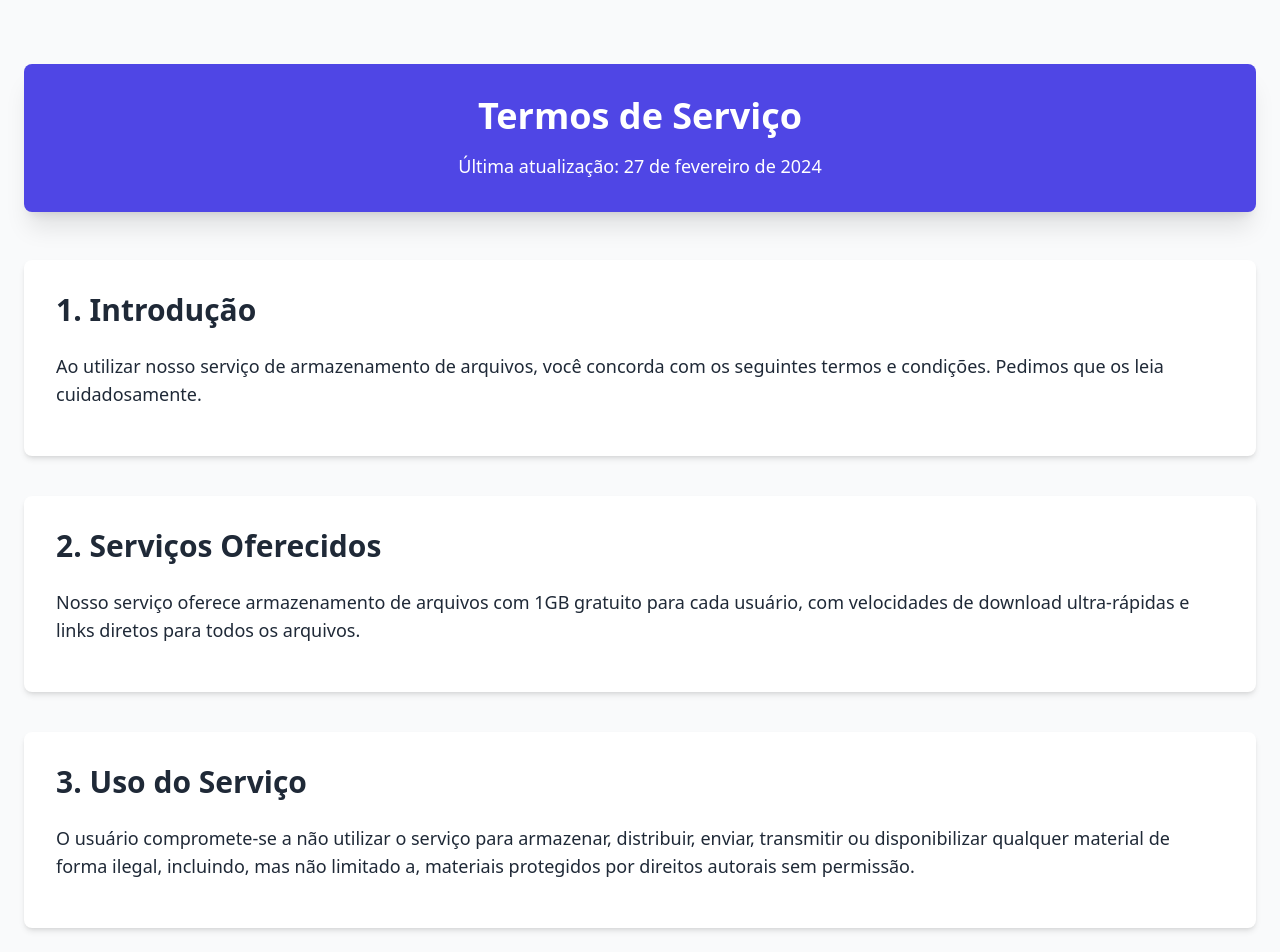
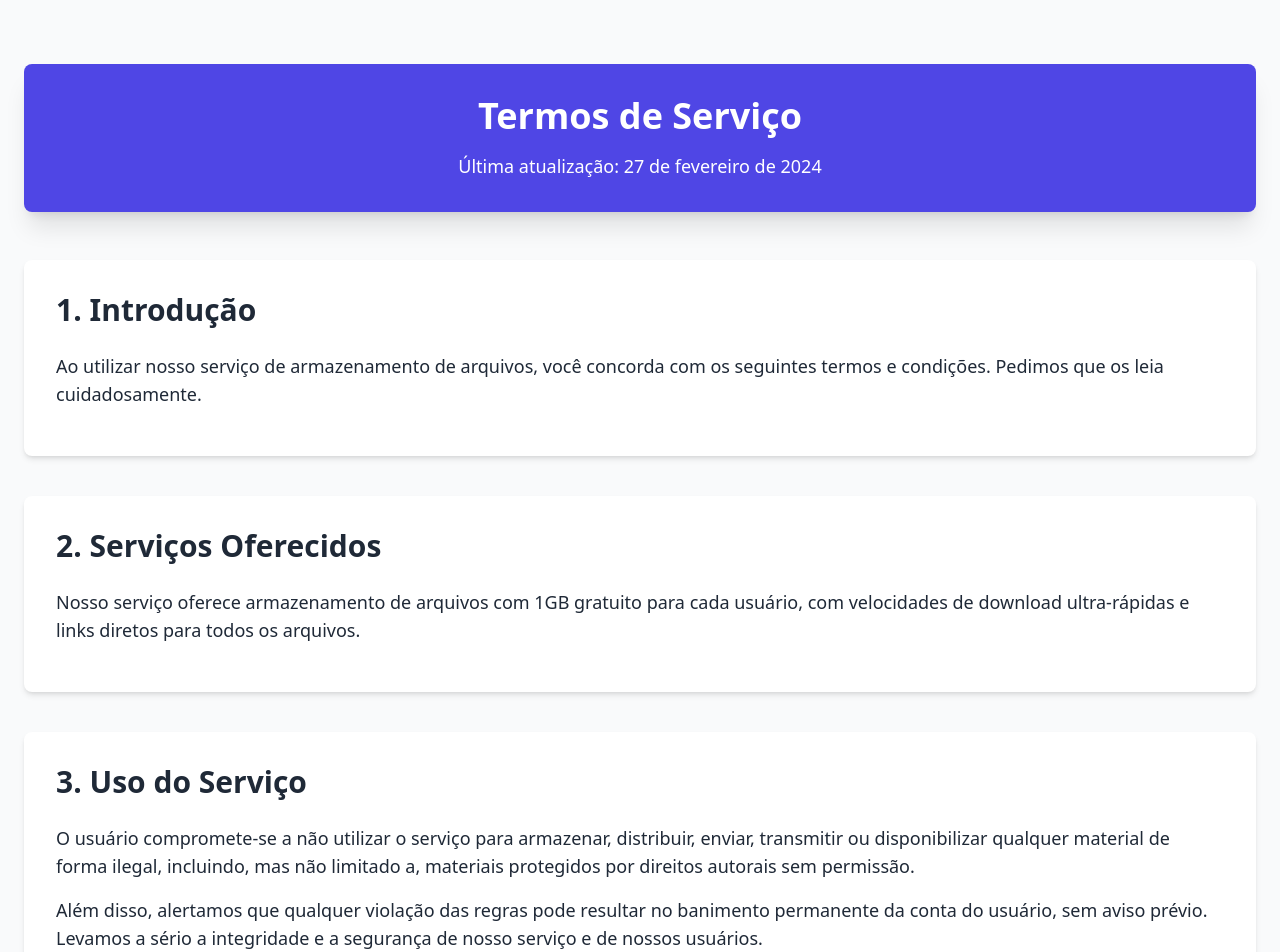
Before and after one commit to viniciusdev772/nextjsnovoapp, a Next.js app: page /termos in a window 1280 px wide. Shown: the top 952 px of the page. Built offline with nearby package versions, Linux system fonts and the light colour scheme.

Commit message:
Adiciona aviso sobre banimento de conta de usuário

```diff
--- a/pages/termos.js
+++ b/pages/termos.js
@@ -43,6 +43,12 @@ export default function Termos() {
               de forma ilegal, incluindo, mas não limitado a, materiais
               protegidos por direitos autorais sem permissão.
             </p>
+            <p className="text-lg mb-4">
+              Além disso, alertamos que qualquer violação das regras pode
+              resultar no banimento permanente da conta do usuário, sem aviso
+              prévio. Levamos a sério a integridade e a segurança de nosso
+              serviço e de nossos usuários.
+            </p>
           </section>
 
           <section className="mb-10 p-8 bg-white rounded-lg shadow-md">
```
